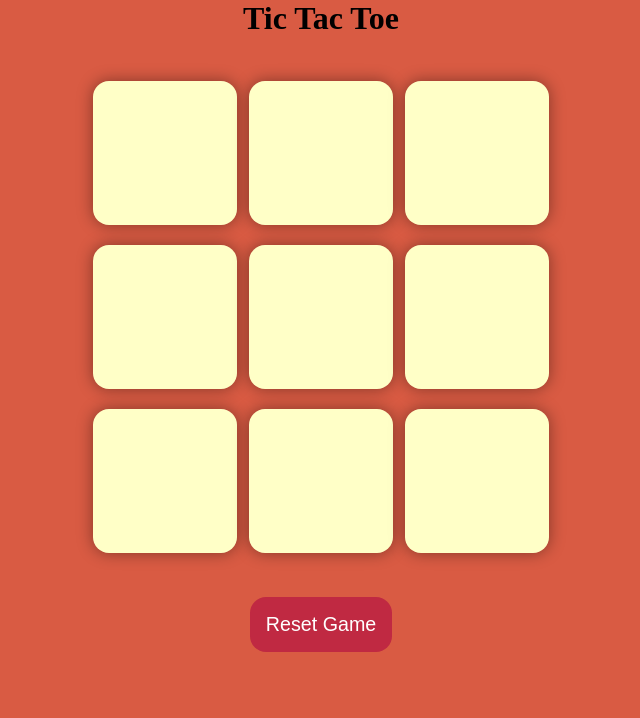
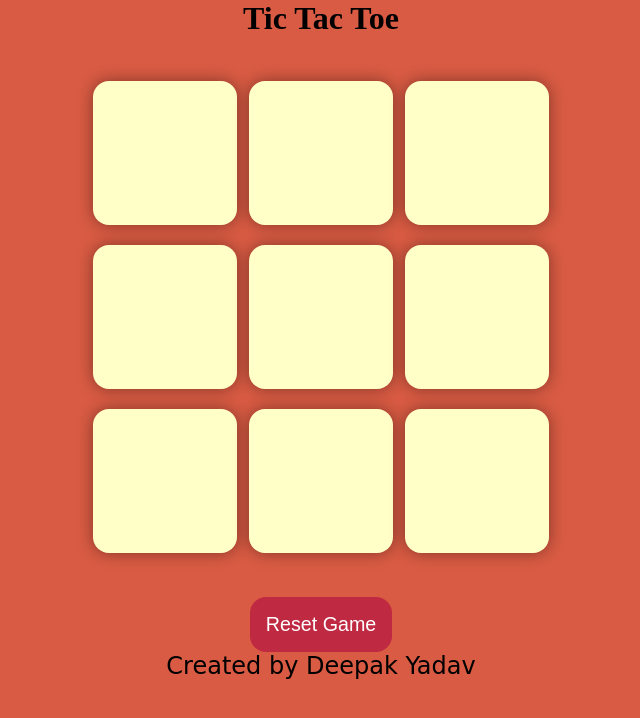
Before and after one commit to deepak060604/time_pass_game_demo, a plain HTML site: page index.html in a window 1280 px wide. Shown: the whole page, without its empty margins (319-959 px from the left). Drawn offline with Linux system fonts and the light colour scheme.

Commit message:
signature of owner provides

```diff
--- a/index.html
+++ b/index.html
@@ -27,6 +27,9 @@
     </div>
   </div>
   <button id="reset-btn">Reset Game</button>
+  <footer>
+    <p>Created by Deepak Yadav</p>
+  </footer>
   <script src="app.js"></script>
 </body>
 </html>
--- a/style.css
+++ b/style.css
@@ -75,3 +75,8 @@ body{
 .hide{
   display: none;
 }
+
+p {
+    font-family: "Caveat", cursive;
+    font-size: 24px;
+}
```
